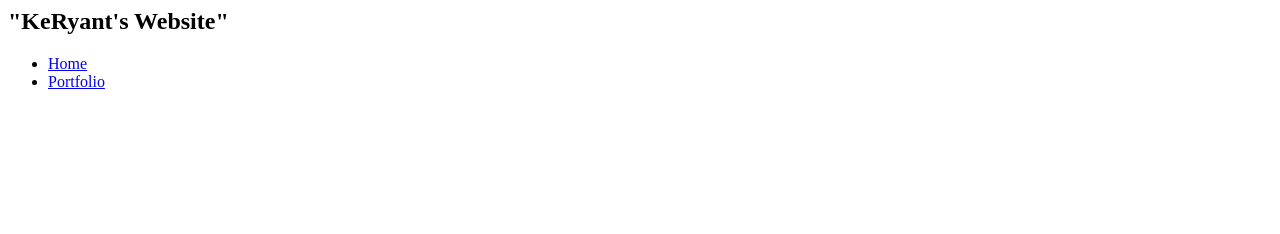
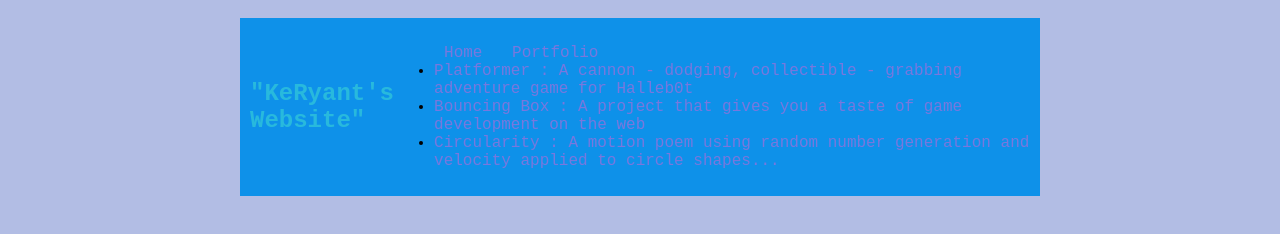
Before and after one commit to keryant/keryant.github.io, a plain HTML site: page portfolio.html in a window 1280 px wide. Drawn offline with Linux system fonts and the light colour scheme.

Commit message:
add portfolio.html file

```diff
--- a/portfolio.html
+++ b/portfolio.html
@@ -1,3 +1,13 @@
+<!DOCTYPE HTML>
+<html>
+
+<head>
+  <title>KeRyant's Website</title>
+  <link rel="stylesheet" href="style.css">
+</head>
+
+<body>
+
   <div id="all-contents">
     <nav>
       <h1>"KeRyant's Website"</h1>
@@ -8,6 +18,18 @@
         <li class="nav-li">
           <a class="nav-a" href="portfolio.html">Portfolio</a>
         </li>
+        <li><a href="projects/platformer/">Platformer : A cannon - dodging, collectible - grabbing adventure game for
+            Halleb0t</a></li>
+        <li><a href="projects/bouncing-box/">Bouncing Box : A project that gives you a taste of game development on the
+            web </a></li>
+        <li><a href="projects/circularity/">Circularity : A motion poem using random number generation and velocity
+            applied to circle shapes...</a></li>
       </ul>
     </nav>
+    <main>
+
+    </main>
   </div>
+</body>
+
+</html>
```
Lines whose indentation alone changed are shown as unchanged.
